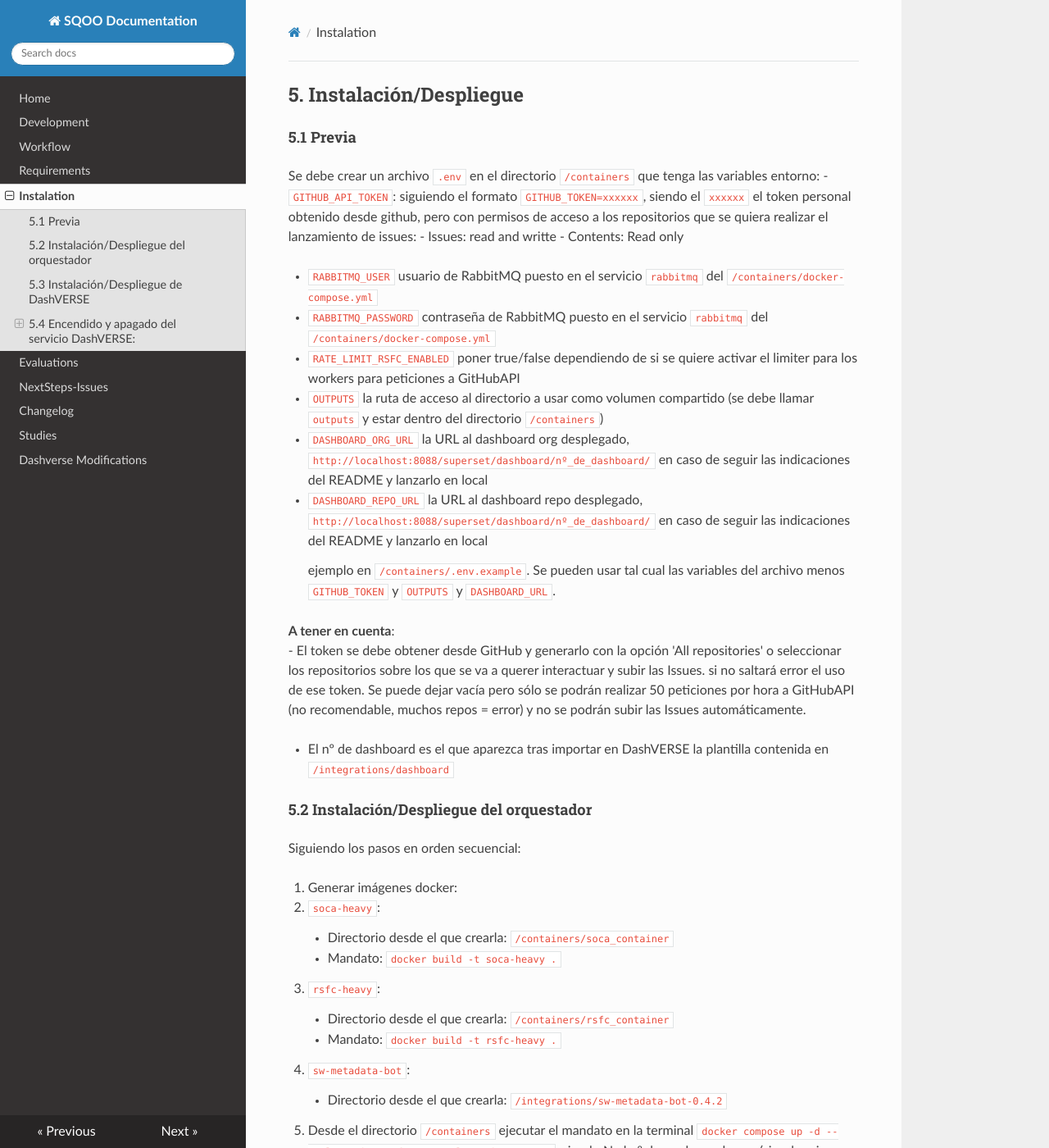
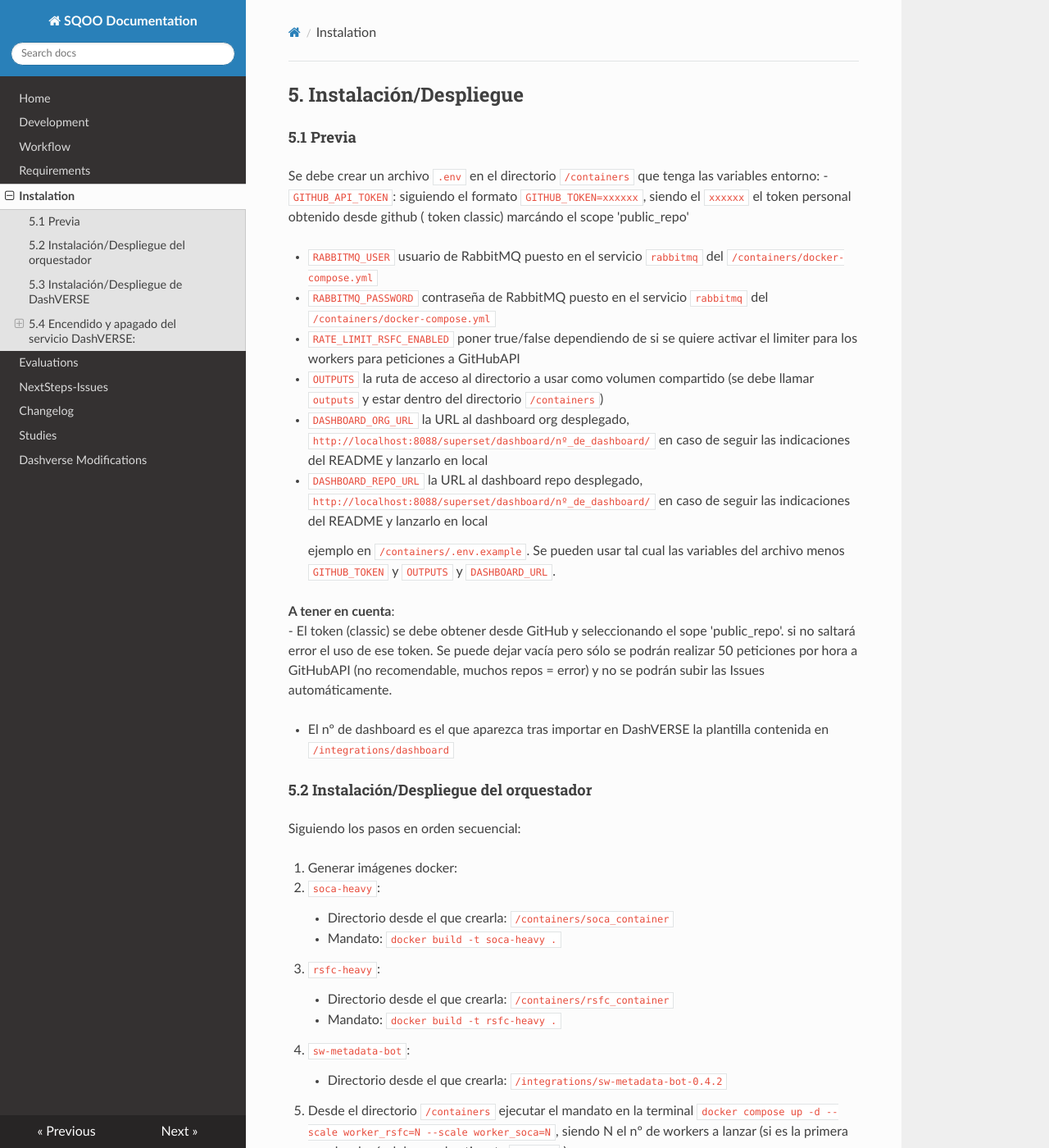
Before and after one commit to SergioZSZ/Software-Quality-Observatory-Orchestrator-TFG, an MkDocs documentation site: the page built from docs/instalacion.md, in a window 1280 px wide and 1400 px high. Shown: the whole window at 82% size. Built offline with MkDocs 1.6.1, drawn with Linux system fonts in a browser that asks for light colours; nearby versions of some CDN libraries.

Commit message:
updated doc and portal metadata

```diff
--- a/docs/instalacion.md
+++ b/docs/instalacion.md
@@ -2,9 +2,7 @@
 
 #### 5.1 Previa
  Se debe crear un archivo `.env` en el directorio `/containers` que tenga las variables entorno:
-   - `GITHUB_API_TOKEN`: siguiendo el formato `GITHUB_TOKEN=xxxxxx`, siendo el `xxxxxx` el token personal obtenido desde github, pero con permisos de acceso a los repositorios que se quiera realizar el lanzamiento de issues:
-      - Issues: read and writte
-      - Contents: Read only
+   - `GITHUB_API_TOKEN`: siguiendo el formato `GITHUB_TOKEN=xxxxxx`, siendo el `xxxxxx` el token personal obtenido desde github ( token classic) marcándo el scope 'public_repo'
 
    - `RABBITMQ_USER` usuario de RabbitMQ puesto en el servicio `rabbitmq` del `/containers/docker-compose.yml`
    - `RABBITMQ_PASSWORD` contraseña de RabbitMQ puesto en el servicio `rabbitmq` del `/containers/docker-compose.yml`
@@ -20,7 +18,7 @@
       ejemplo en `/containers/.env.example`. Se pueden usar tal cual las variables del archivo menos `GITHUB_TOKEN` y `OUTPUTS` y `DASHBOARD_URL`.
 
 **A tener en cuenta**:
--  El token se debe obtener desde GitHub y generarlo con la opción 'All repositories' o seleccionar los repositorios sobre los que se va a querer interactuar y subir las Issues. si no saltará error el uso de ese token. Se puede dejar vacía pero sólo se podrán realizar 50 peticiones por hora a GitHubAPI (no recomendable, muchos repos = error) y no se podrán subir las Issues automáticamente.
+-  El token (classic) se debe obtener desde GitHub y seleccionando el sope 'public_repo'. si no saltará error el uso de ese token. Se puede dejar vacía pero sólo se podrán realizar 50 peticiones por hora a GitHubAPI (no recomendable, muchos repos = error) y no se podrán subir las Issues automáticamente.
 
 -  El nº de dashboard es el que aparezca tras importar en DashVERSE la plantilla contenida en `/integrations/dashboard`
 
```
Also changed, not shown: README.md (+3 -7 lines), docs/desarrollo.md (+0 -2 lines), docs/index.md (+0 -1 lines), 1 other file.
